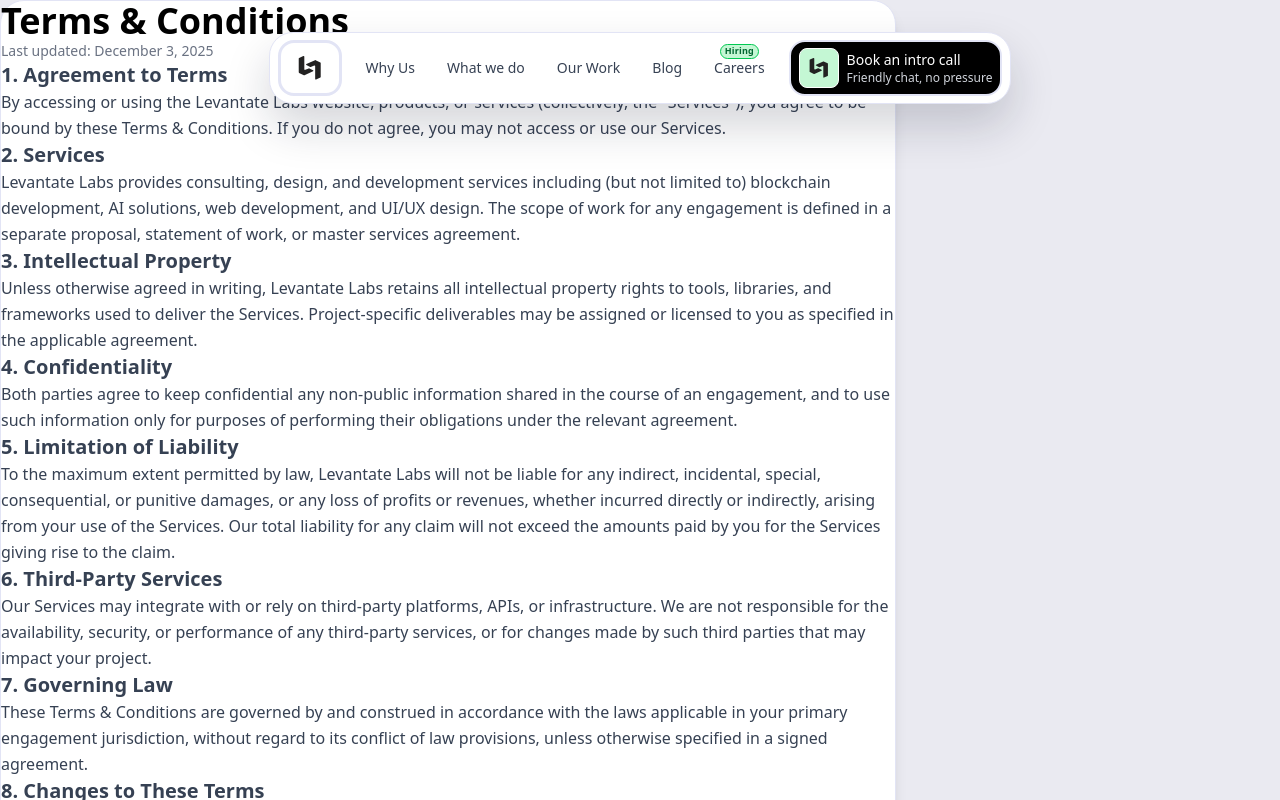
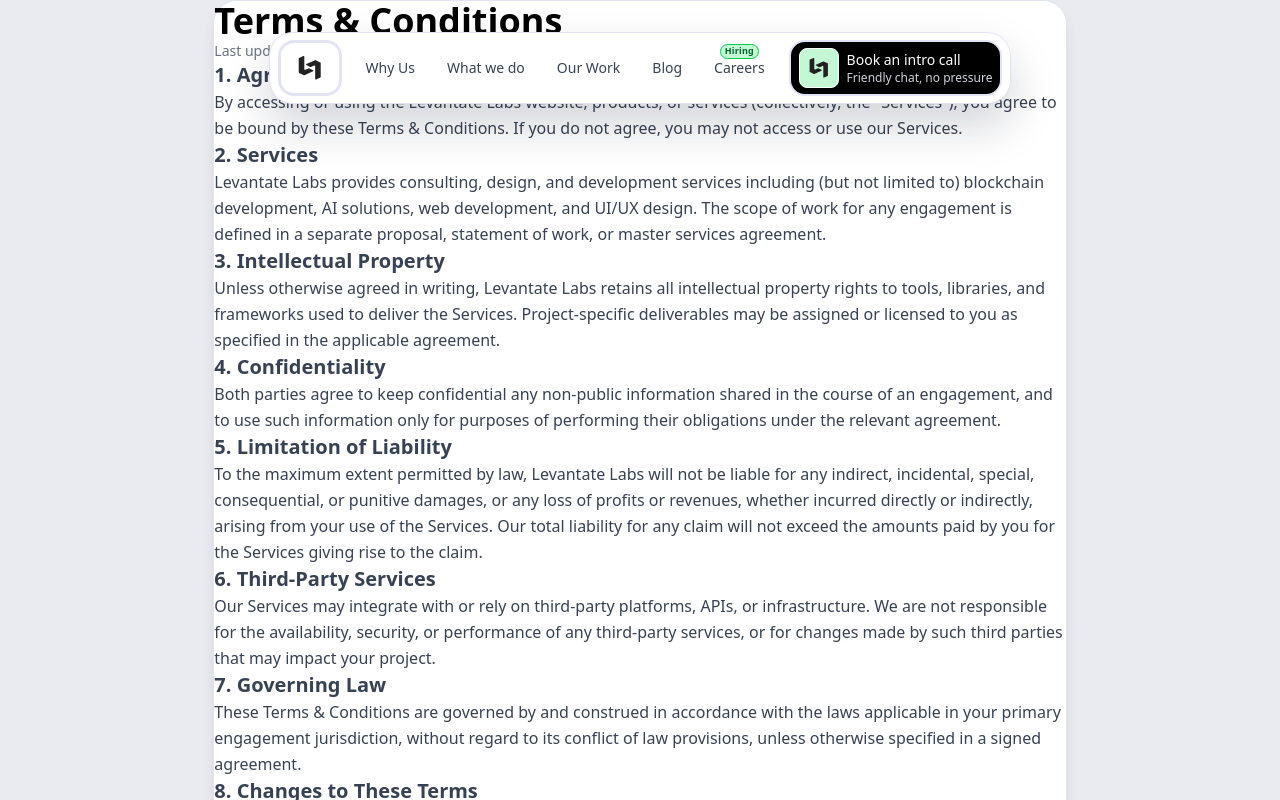
Before and after one commit to sai-prasad-1/www.levantate.in, a Next.js app: page /terms-and-conditions in a window 1280 px wide. Shown: the top 800 px of the page. Built offline with nearby package versions, Linux system fonts and the light colour scheme.

Commit message:
skeloton for pages

```diff
--- a/app/cookies/page.tsx
+++ b/app/cookies/page.tsx
@@ -7,8 +7,8 @@
 
 export default function CookiePolicyPage() {
   return (
-    <main className="min-h-screen bg-[#EAEAF1] py-16 px-4">
-      <div className="max-w-4xl mx-auto bg-white rounded-3xl shadow-lg border border-[#E2E4F5] p-8 md:p-10">
+    <main className="min-h-screen bg-[#EAEAF1] pt-32 pb-16 px-4">
+      <div className="max-w-4xl mx-auto bg-white rounded-3xl shadow-lg border border-[#E2E4F5] p-6 sm:p-8 md:p-10">
         <h1 className="text-3xl md:text-4xl font-semibold mb-6">Cookie Policy</h1>
         <p className="text-sm text-gray-500 mb-10">
           Last updated: {new Date().toLocaleDateString("en-US", { year: "numeric", month: "long", day: "numeric" })}
--- a/app/privacy-policy/page.tsx
+++ b/app/privacy-policy/page.tsx
@@ -7,8 +7,8 @@
 
 export default function PrivacyPage() {
   return (
-    <main className="min-h-screen bg-[#EAEAF1] py-16 px-4">
-      <div className="max-w-4xl mx-auto bg-white rounded-3xl shadow-lg border border-[#E2E4F5] p-8 md:p-10">
+    <main className="min-h-screen bg-[#EAEAF1] pt-32 pb-16 px-4">
+      <div className="max-w-4xl mx-auto bg-white rounded-3xl shadow-lg border border-[#E2E4F5] p-6 sm:p-8 md:p-10">
         <h1 className="text-3xl md:text-4xl font-semibold mb-6">Privacy Policy</h1>
         <p className="text-sm text-gray-500 mb-10">
           Last updated: {new Date().toLocaleDateString("en-US", { year: "numeric", month: "long", day: "numeric" })}
--- a/app/terms-and-conditions/page.tsx
+++ b/app/terms-and-conditions/page.tsx
@@ -7,14 +7,14 @@
 
 export default function TermsPage() {
   return (
-    <main className="min-h-screen bg-[#EAEAF1] py-16 px-4">
-      <div className="max-w-4xl mx-auto bg-white rounded-3xl shadow-lg border border-[#E2E4F5] p-8 md:p-10">
+    <main className="min-h-screen bg-[#EAEAF1] mt-48 pb-16 px-4 w-screen flex items-center justify-center ">
+      <div className="w-2/3 mx-auto bg-white rounded-3xl shadow-lg border border-[#E2E4F5] p-7">
         <h1 className="text-3xl md:text-4xl font-semibold mb-6">Terms &amp; Conditions</h1>
         <p className="text-sm text-gray-500 mb-10">
           Last updated: {new Date().toLocaleDateString("en-US", { year: "numeric", month: "long", day: "numeric" })}
         </p>
 
-        <div className="space-y-8 text-sm md:text-base leading-relaxed text-gray-700">
+        <div className="space-y-8 text-sm md:text-base leading-relaxed text-gray-700 mx-7">
           <section>
             <h2 className="text-xl font-semibold mb-2">1. Agreement to Terms</h2>
             <p>
```
